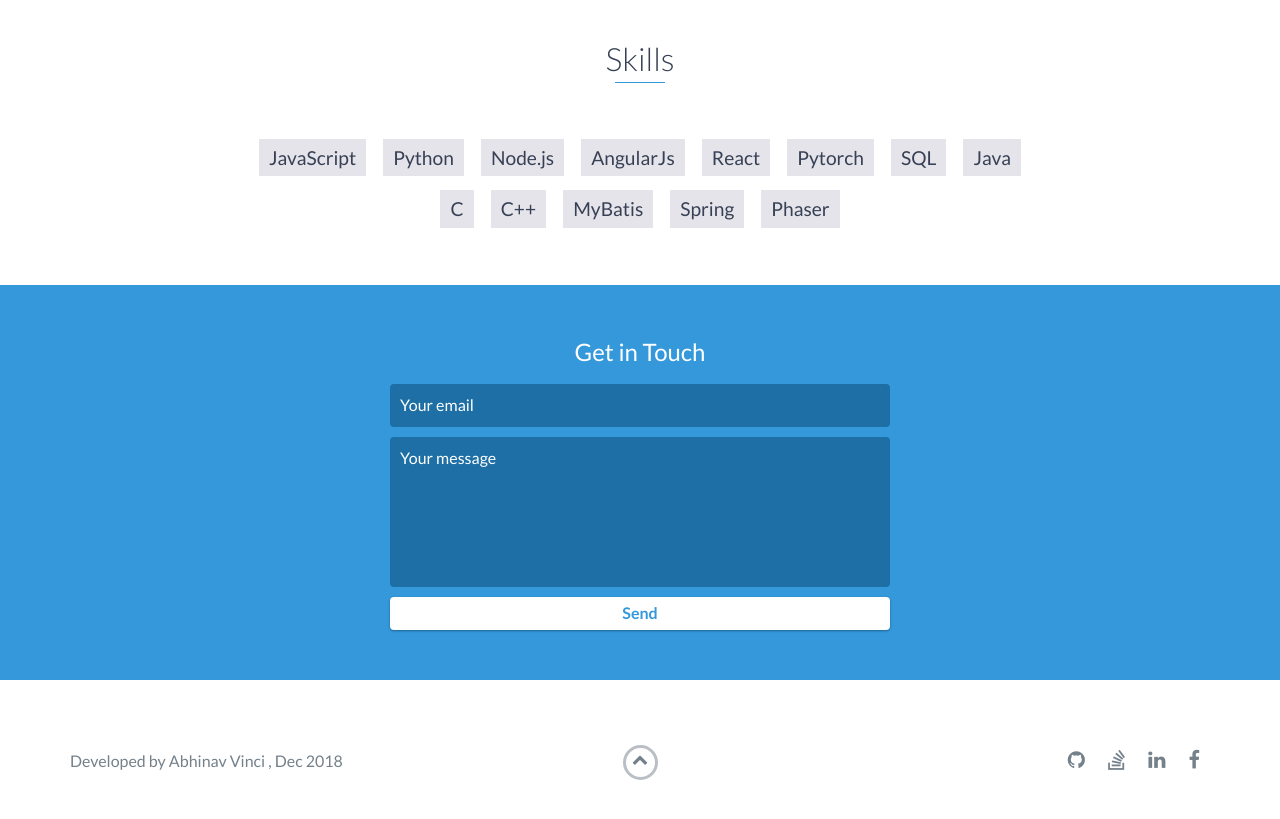
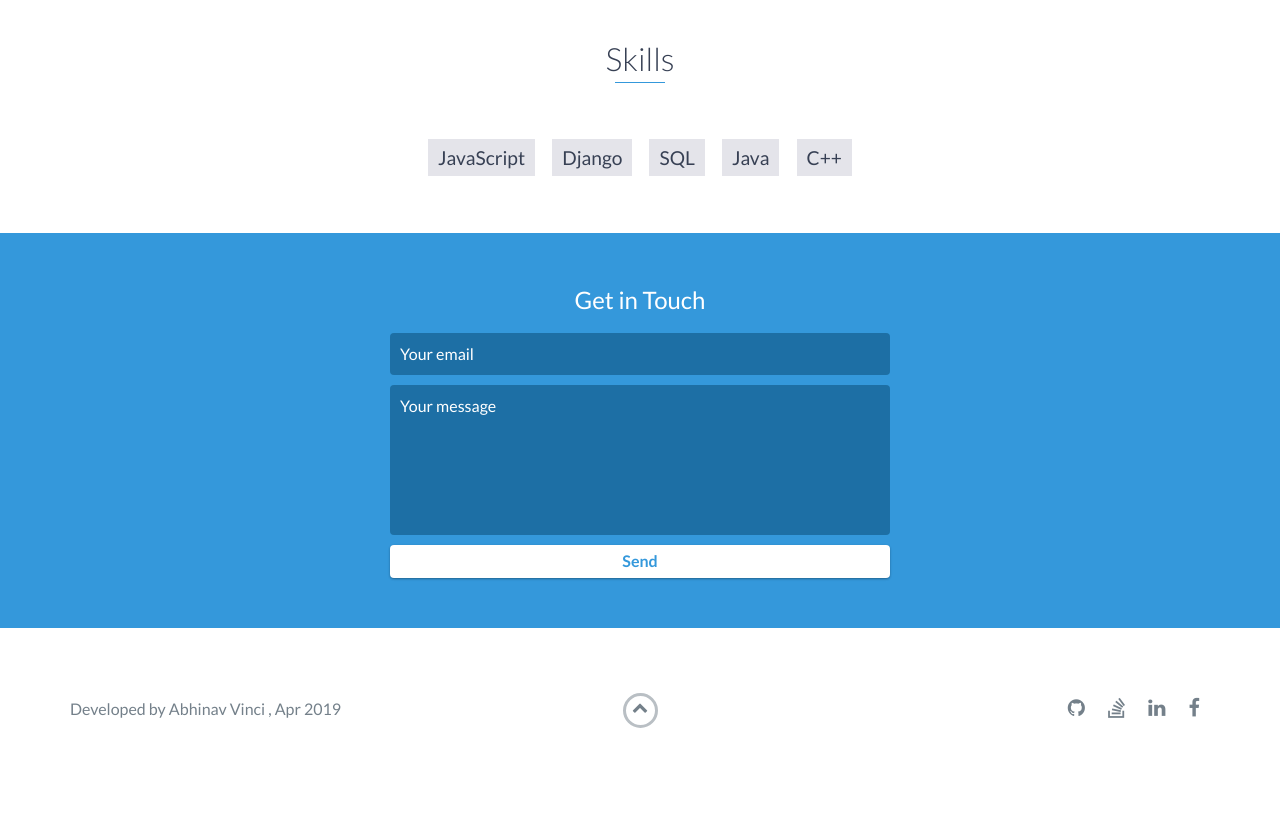
Before and after one commit to avvinci/avvinci.github.io, a website: page index.html in a window 1280 px wide. Shown: the part 3360-4179 px from the top of the page. After the commit the page ends 4142 px from the top, so only its background shows below. Drawn offline with nearby package versions, Linux system fonts and the light colour scheme.

Commit message:
content changes

```diff
--- a/index.html
+++ b/index.html
@@ -118,7 +118,7 @@
         <div class="education-block">
             <h3>Indian Institute of Information Technology, Allahabad</h3>
             <span class="education-date">July 2014 - May 2019</span>
-            <h4>B.Tech-M.Tech IT Dual Degree Course, CGPI -9.21/10.0</h4>
+            <h4>B.Tech-M.Tech IT Dual Degree Course, CGPI -9.24/10.0</h4>
             <p>
                 Dual Degree Information technology Student at Indian Institute of Information Technology, Allahabad. Currently doiing Masters thesis in the field of deep learning(object segmentation algorithms)
             </p>
@@ -230,18 +230,10 @@
         <h2 class="heading">Skills</h2>
         <ul>
             <li>JavaScript</li>
-            <li>Python</li>
-            <li>Node.js</li>
-            <li>AngularJs</li>
-            <li>React</li>
-            <li>Pytorch</li>
+            <li>Django</li>
 			<li>SQL</li>
             <li>Java</li>
-            <li>C</li>
             <li>C++</li>
-            <li>MyBatis</li>
-            <li>Spring</li>
-            <li>Phaser</li>
 
         </ul>
     </div>
@@ -267,7 +259,7 @@
                 <div class="col-sm-5 copyright">
                     <p>
                         Developed by Abhinav Vinci
-                        , Dec 2018
+                        , Apr 2019
                     </p>
                 </div>
                 <div class="col-sm-2 top">
```
